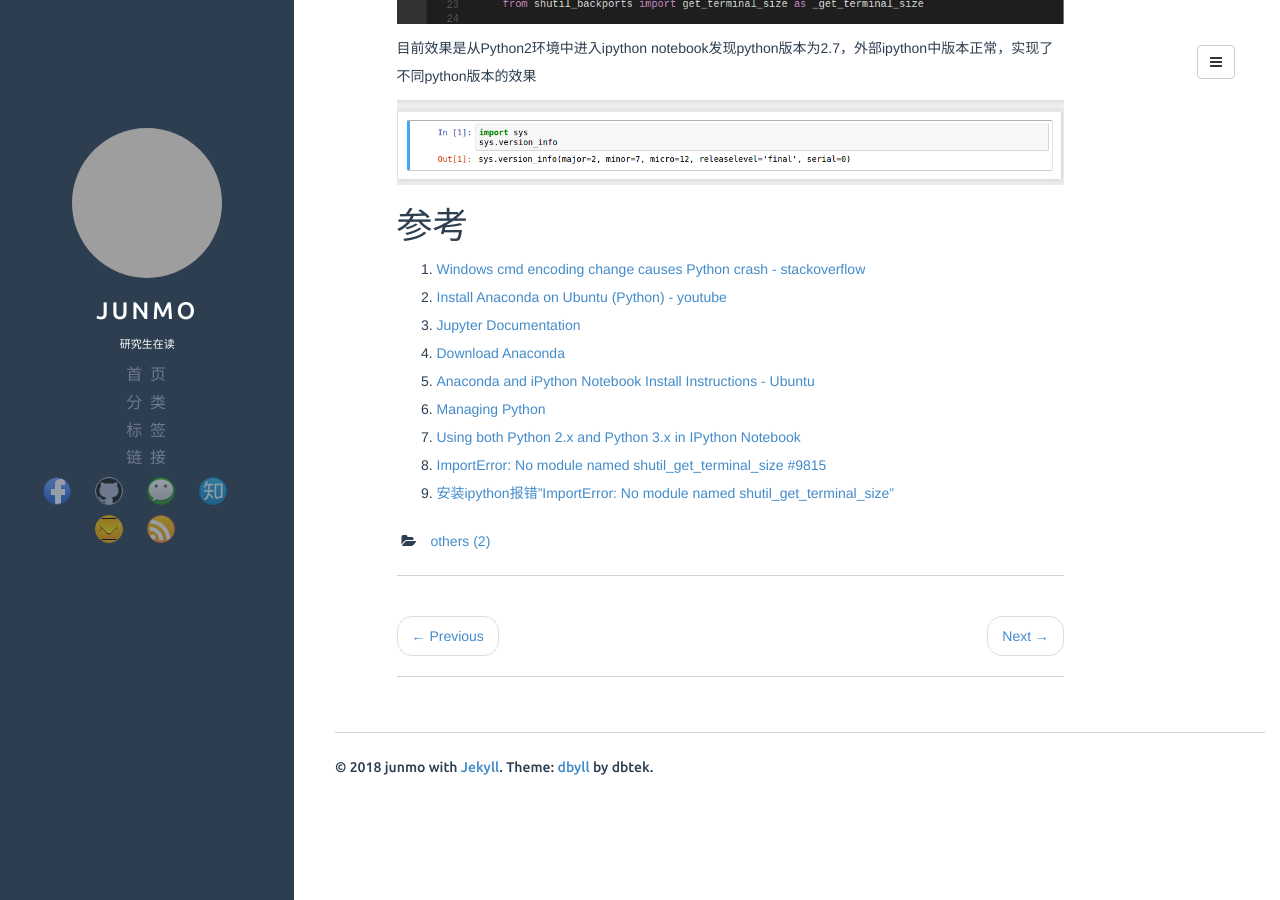
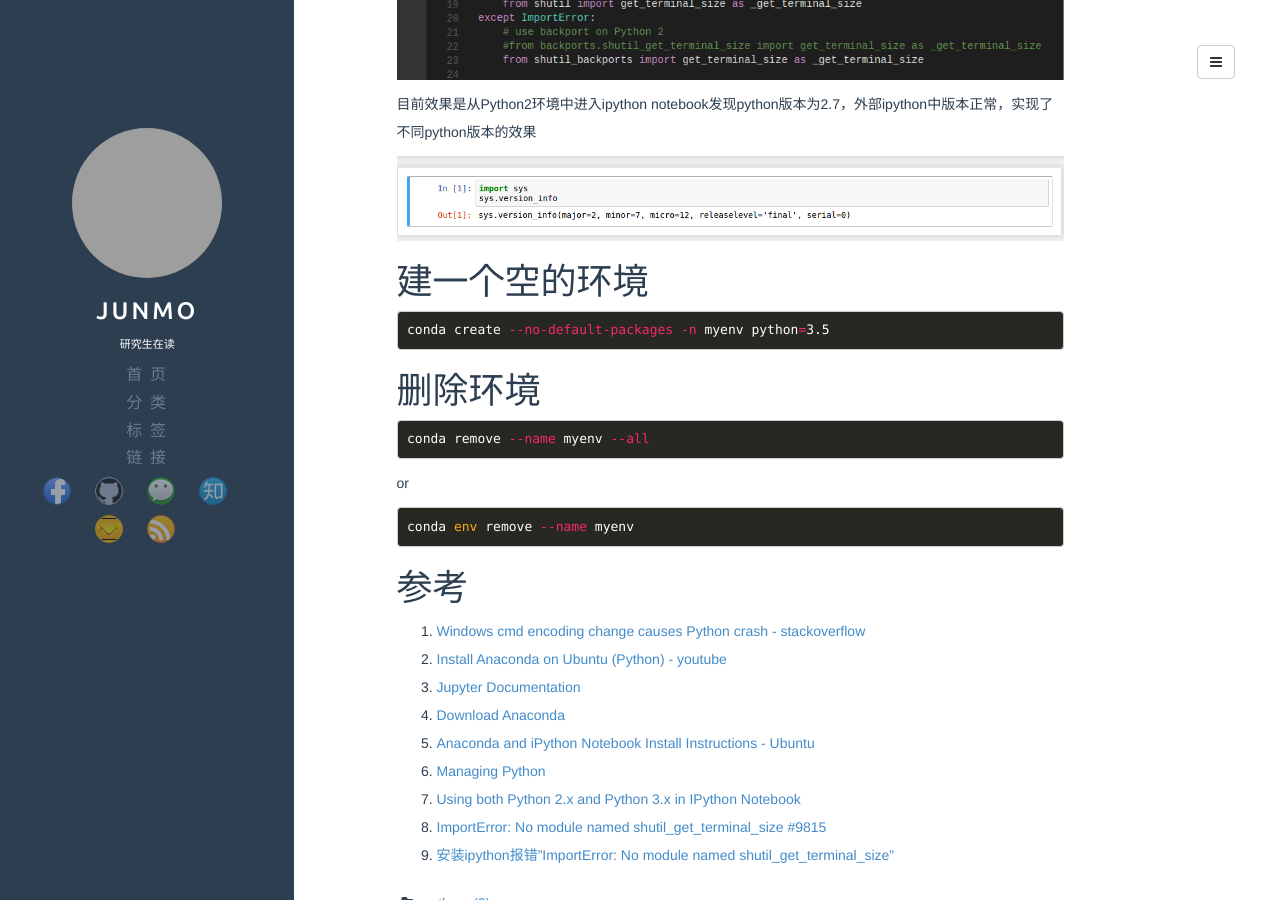
Before and after one commit to junmo1215/junmo1215.github.io, a Jekyll site: the page built from _posts/others/2016-12-07-Try-Install Anaconda in Ubuntu.md, in a window 1280 px wide and 900 px high, scrolled down 3271 px. Built offline with Jekyll 4.4.1, drawn with Linux system fonts in a browser that asks for light colours; comment, search, counter and statistics services are not loaded; grey boxes are pictures that could not be loaded.

Commit message:
修复中文的标签页无法打开的问题 增加临时conda环境的新建和删除方法

````diff
--- a/_posts/others/2016-12-07-Try-Install Anaconda in Ubuntu.md
+++ b/_posts/others/2016-12-07-Try-Install Anaconda in Ubuntu.md
@@ -87,6 +87,23 @@ ipython kernel install --user
 
 ![20161207_7]({{ site.url }}/images/20161207_7.png)
 
+# 建一个空的环境
+
+``` sh
+conda create --no-default-packages -n myenv python=3.5
+```
+
+# 删除环境
+
+``` sh
+conda remove --name myenv --all
+```
+
+or
+
+``` sh
+conda env remove --name myenv
+```
 
 # 参考
 
--- a/assets/js/app.js
+++ b/assets/js/app.js
@@ -20,6 +20,7 @@
     function activateTab() {
       if(['/tags.html', '/categories.html'].indexOf(window.location.pathname) > -1) {
         var hash = window.location.hash;
+        hash = decodeURIComponent(hash);
         if(hash)
           $('.tab-pane').length && $('a[href="' + hash + '"]').tab('show');
         else
````
